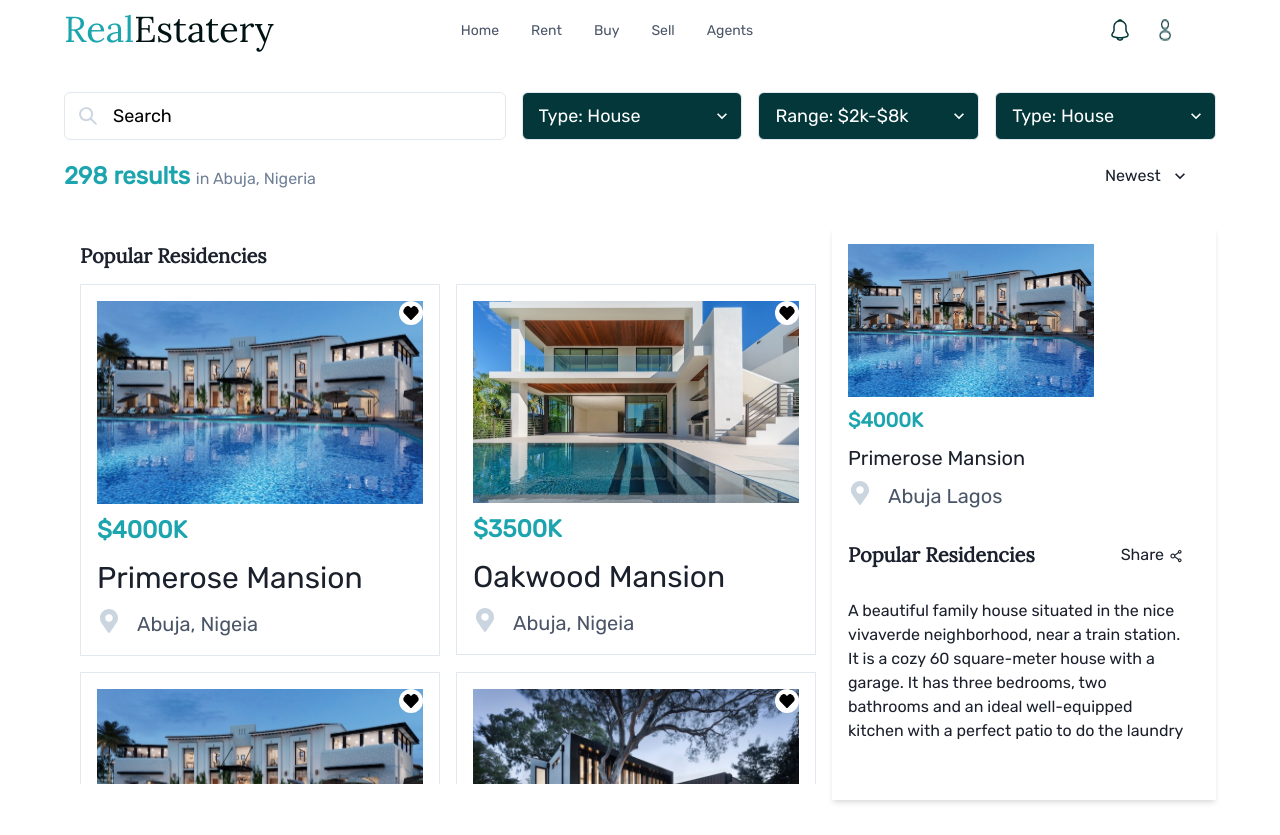
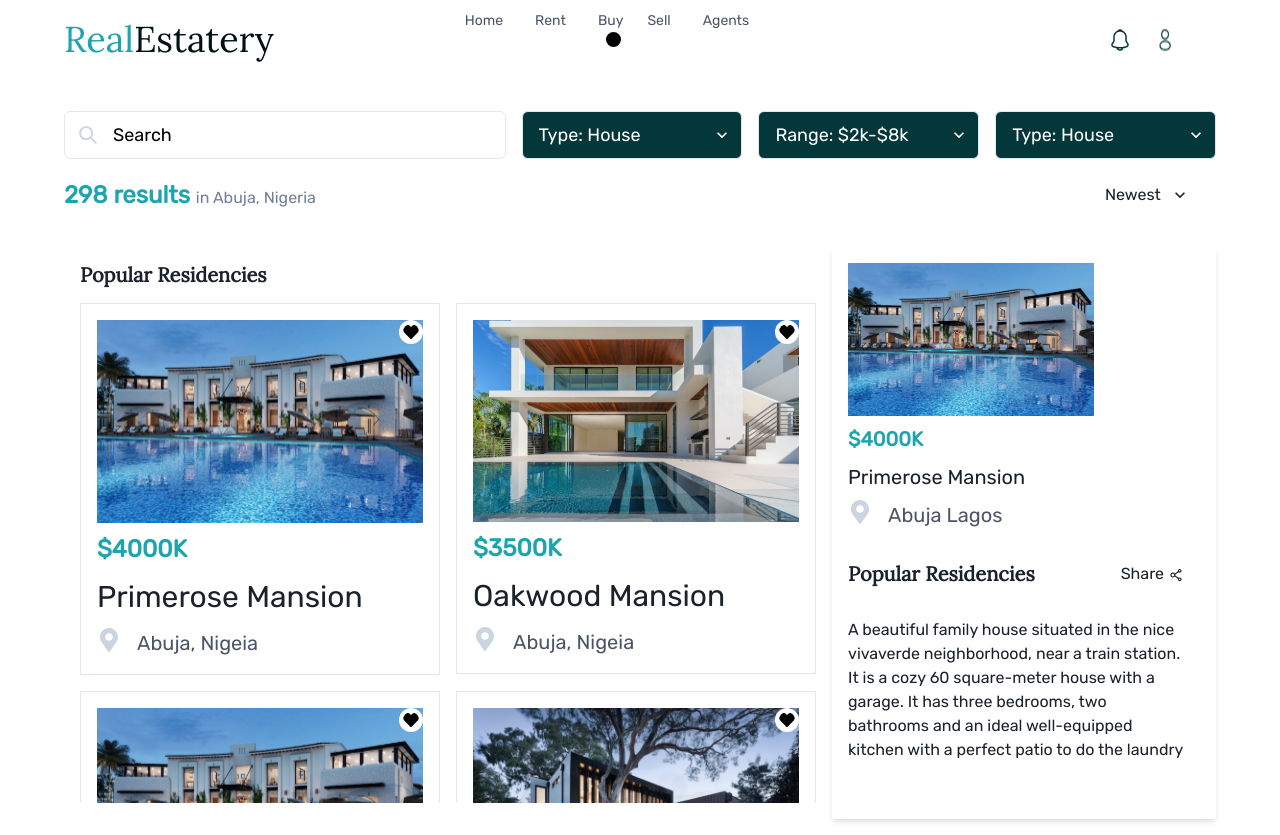
Before and after one commit to Ajyupdate/freestyle, a Next.js app: page /buy in a window 1280 px wide. Built offline with nearby package versions, Linux system fonts and the light colour scheme.

Commit message:
adding nav-decoration

```diff
--- a/component/layout/buy/Nav.tsx
+++ b/component/layout/buy/Nav.tsx
@@ -18,6 +18,7 @@ import {
     useDisclosure,
     Spacer,
     Select,
+    Container,
   } from '@chakra-ui/react';
   import {
     HamburgerIcon,
@@ -27,7 +28,7 @@ import {
     BellIcon,
     TimeIcon,
   } from '@chakra-ui/icons';
-
+  import { useRouter } from 'next/dist/client/router';
   import { CompanyName } from '../../../component/CompanyName';
 
   interface NavItem {
@@ -141,6 +142,8 @@ import {
     const linkHoverColor = useColorModeValue('gray.800', 'white');
     const popoverContentBgColor = useColorModeValue('white', 'gray.800');
 
+    const router = useRouter()
+    const path = (router.route)
     return (
       <Stack direction={'row'} spacing={4}>
 
@@ -164,6 +167,14 @@ import {
                   >
 
                   {navItem.label}
+                  {'.'+`${path}` === navItem.href ? <Box
+                    bg="black"
+                    marginLeft={4}
+                    borderRadius="50%"
+                    width="15px"
+                    height="15px"
+                  /> : ''}
+
                 </Link>
               </PopoverTrigger>
 
```
Also changed, not shown: modules/landingPage/components/Nav.tsx (+11 -2 lines).
